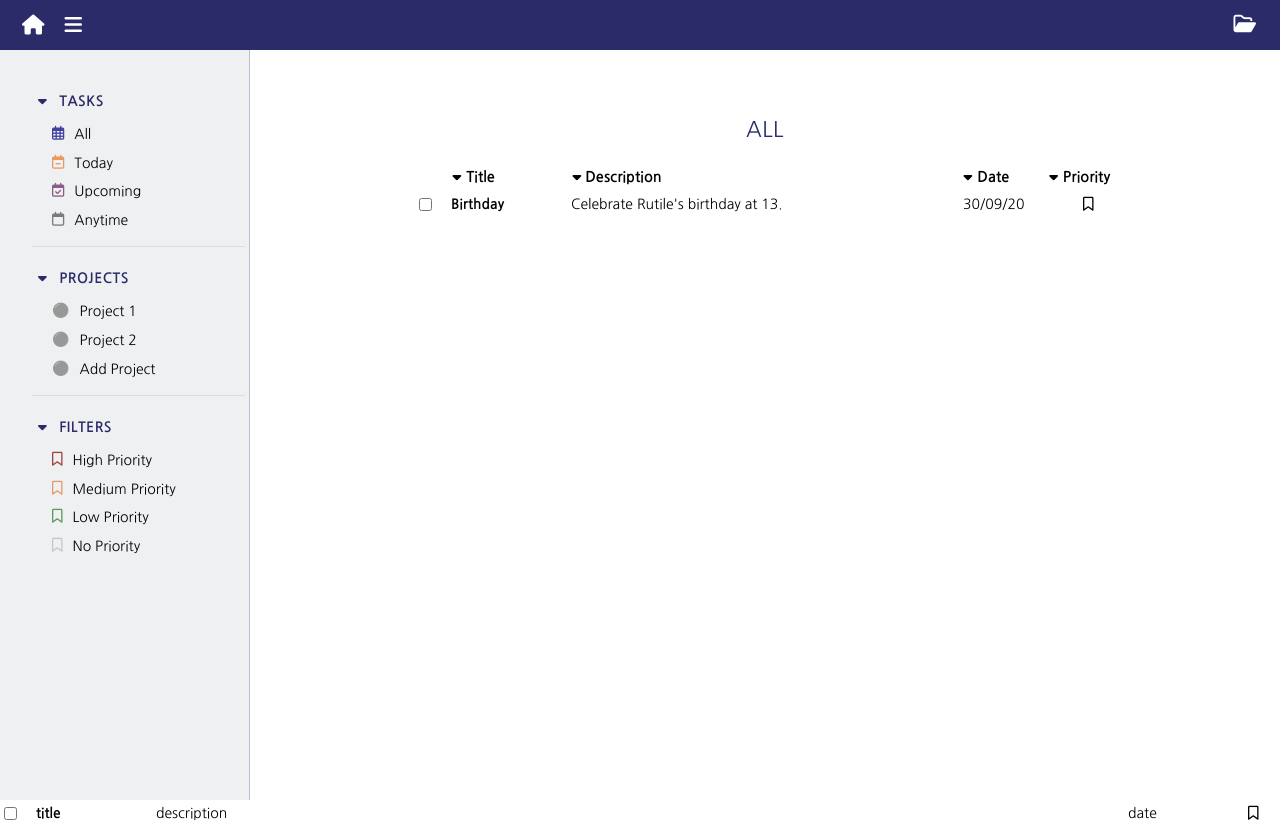
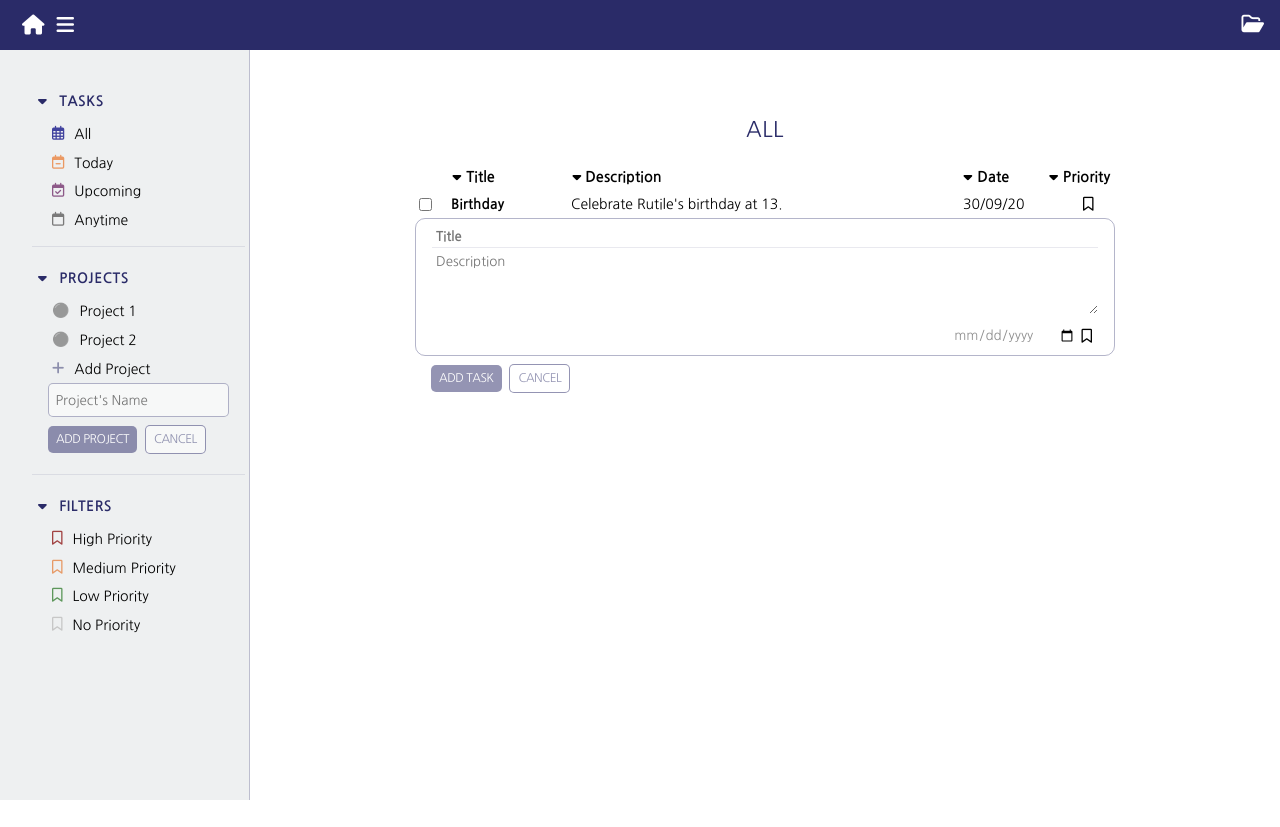
Before and after one commit to Aure-en/to-do, a website built with webpack: page dist/index.html in a window 1280 px wide. After the commit the page ends 800 px from the top, so only its background shows below. Built offline with nearby package versions, Linux system fonts and the light colour scheme.

Commit message:
Created forms to add new to-do and projects

```diff
--- /dev/null
+++ b/src/create.js
@@ -0,0 +1,24 @@
+export class Todo {
+  constructor (title, description, date, priority, project, section) {
+    this.title = title
+    this.description = description
+    this.date = date
+    this.priority = priority
+    this.project = project
+    this.section = section
+  }
+}
+
+export class Project {
+  constructor (name, index) {
+    this.name = name
+    this.index = index
+  }
+}
+
+export class Section {
+  construction (name, project) {
+    this.name = name
+    this.project = project
+  }
+}
--- a/src/createElements.js
+++ b/src/elements.js
@@ -19,7 +19,7 @@ export const todo = (todoObj) => {
   }
 
   const todoPriority = document.createElement('div')
-  todoPriority.classList.add('to-do__priority', todoObj.priority)
+  todoPriority.classList.add('to-do__priority', `priority-${todoObj.priority}`)
   todoPriority.innerHTML = '<i class="far fa-bookmark"></i>'
   todoElem.append(todoPriority)
 
--- a/src/index.js
+++ b/src/index.js
@@ -1,7 +1,3 @@
-import { Todo } from './todo'
-import { todo } from './createElements'
+import { Todo, Project, Section } from './create'
+import { todo } from './elements'
 import './sass/main.scss'
-
-const newTodo = new Todo('title', 'description', 'date', 'priority', 'project1')
-const todoElem = todo(newTodo)
-document.body.append(todoElem)
--- a/src/project.js
+++ /dev/null
@@ -1,6 +0,0 @@
-export class Project {
-  constructor (name, index) {
-    this.name = name
-    this.index = index
-  }
-}
--- a/src/sass/base/_base.scss
+++ b/src/sass/base/_base.scss
@@ -47,6 +47,15 @@ table {
 	border-spacing: 0;
 }
 
+input,
+textarea {
+	border: none;
+
+	&:focus {
+		outline: none;
+	}
+}
+
 * {
 	box-sizing: border-box;
 }
@@ -69,3 +78,7 @@ body {
 	display: flex;
 	height: calc(100% - 50px);
 }
+
+.hidden {
+	display: none !important;
+}
--- a/src/sass/base/_typography.scss
+++ b/src/sass/base/_typography.scss
@@ -23,6 +23,27 @@ h1 {
   &--icon {
     font-size: 1.25rem;
   }
+
+  &--submit,
+  &--cancel {
+    text-transform: uppercase;
+    font-size: .85em;
+    letter-spacing: -.5px;
+  }
+
+  &--submit {
+    color: #fff;
+  }
+
+  &--cancel {
+    color: rgba($color-primary, .5);
+
+    &:hover {
+      color: rgba($color-primary, .7);
+    }
+
+  }
+
 }
 
 .nav {
@@ -43,3 +64,22 @@ h1 {
 .to-do__title {
   font-weight: 700;
 }
+
+// Form
+
+input,
+textarea {
+  font-family: $font-primary;
+}
+
+[name="title"] {
+  font-weight: 700;
+}
+
+[name="date"] {
+  color: $color-form;
+}
+
+.add-priority {
+  font-size: 1.1rem;
+}
--- a/src/sass/components/_buttons.scss
+++ b/src/sass/components/_buttons.scss
@@ -6,9 +6,30 @@ button {
   &:focus {
     outline: none;
   }
+}
 
-  &--icon {
-    padding: .25rem;
+.btn {
+
+  &--submit,
+  &--cancel {
+    padding: .15rem .5rem;
+  }
+
+  &--submit {
+    background: rgba($color-primary, .5);
+    border-radius: 5px;
+    margin-right: .25rem;
+
+    &:hover {
+      background: rgba($color-primary, .7);
+    }
+
+  }
+
+  &--cancel {
+    border: 1px solid rgba($color-primary, .5);
+    border-radius: 5px;
+    background: rgba(#fff, .5);
   }
 
 }
--- a/src/sass/components/_icons.scss
+++ b/src/sass/components/_icons.scss
@@ -1,7 +1,3 @@
-i {
-	margin-right: .5rem;
-}
-
 // NAV-ICONS
 
 .nav {
@@ -20,6 +16,11 @@ i {
     color: $color-projects;
   }
 
+  .project_list__add:before {
+    content: $icon-add;
+    @include font-awesome-700();
+  }
+
   &__filters li:before {
     content: "\f02e";
     @include font-awesome-400();
@@ -28,7 +29,7 @@ i {
 
 // Color Priority Icons
 @each $level, $color in $color-priority {
-  .priority-#{$level}::before {
+  .priority-#{$level} {
     color: $color;
   }
 }
--- /dev/null
+++ b/src/sass/layout/_form.scss
@@ -0,0 +1,92 @@
+.add__content {
+  display: flex;
+  flex-direction: column;
+  border: 1px solid rgba($color-primary, .35);
+
+  &--todo {
+    border-radius: 10px;
+    padding: .25rem 1rem;
+  }
+
+  &--project {
+    border-radius: 5px;
+    margin: 0 1rem;
+    padding: .15rem;
+  }
+}
+
+input[type="text"],
+textarea {
+  width: 100%;
+  padding: .25rem;
+  background: none;
+}
+
+textarea {
+  height: 4rem;
+}
+
+[name="title"] {
+  border-bottom: 1px solid rgba($color-primary, .1);
+}
+
+.add__details {
+  display: flex;
+  justify-content: flex-end;
+}
+
+.add__priority {
+  position: relative;
+
+  input[type="radio"] {
+    position: fixed;
+    opacity: 0;
+    pointer-events: none;
+  }
+}
+
+.add-priority {
+  position: absolute;
+  display: flex;
+  background: #fff;
+  border: 1px solid rgba($color-primary, .35);
+  padding: .25rem .5rem;
+  justify-content: space-around;
+  left: -10px;
+  top: 1.65rem;
+  z-index: 1;
+
+  &:before {
+    content: '';
+    border-left: 5px solid transparent;
+    border-right: 5px solid transparent;
+    border-bottom: 5px solid #fff;
+    position: absolute;
+    top: -5px;
+    left: 15px;
+    z-index: 1;
+  }
+
+  &:after {
+    content: '';
+    border-left: 6px solid transparent;
+    border-right: 6px solid transparent;
+    border-bottom: 6px solid rgba($color-primary, .35);
+    position: absolute;
+    top: -6px;
+    left: 14px;
+  }
+
+  label {
+    text-align: center;
+    margin: 0 .5rem;
+  }
+}
+
+.add__finish {
+  margin: .5rem 1rem;
+}
+
+.add__content--project {
+  background: rgba(#fff, .5);
+}
--- a/src/sass/main.scss
+++ b/src/sass/main.scss
@@ -5,6 +5,7 @@
 @import "components/buttons";
 @import "components/icons";
 @import "components/todo";
+@import "layout/form";
 @import "layout/header";
 @import "layout/nav";
 @import "layout/main";
--- a/src/sass/utils/_variables.scss
+++ b/src/sass/utils/_variables.scss
@@ -8,6 +8,7 @@ $color-secondary: rgb(238, 240, 241);
 
 $color-header: #fff;
 $color-projects: rgba($color-primary, .5);
+$color-form: rgb(142, 142, 142);
 
 $color-priority: (
   high: rgb(161, 66, 66),
@@ -39,5 +40,7 @@ $icons-caret: (
   right: "\f0da"
 );
 
+$icon-add: "\f067";
+
 // Others
 $margin-indent: 0 .25rem 0 1.25rem;
--- a/src/section.js
+++ /dev/null
@@ -1,6 +0,0 @@
-export class Section {
-  construction (name, project) {
-    this.name = name
-    this.project = project
-  }
-}
--- a/src/todo.js
+++ /dev/null
@@ -1,9 +0,0 @@
-export class Todo {
-  constructor (title, description, date, priority, project) {
-    this.title = title
-    this.description = description
-    this.date = date
-    this.priority = priority
-    this.project = project
-  }
-}
```
Also changed, not shown: dist/index.html, dist/main.js, src/UI.js (added).
